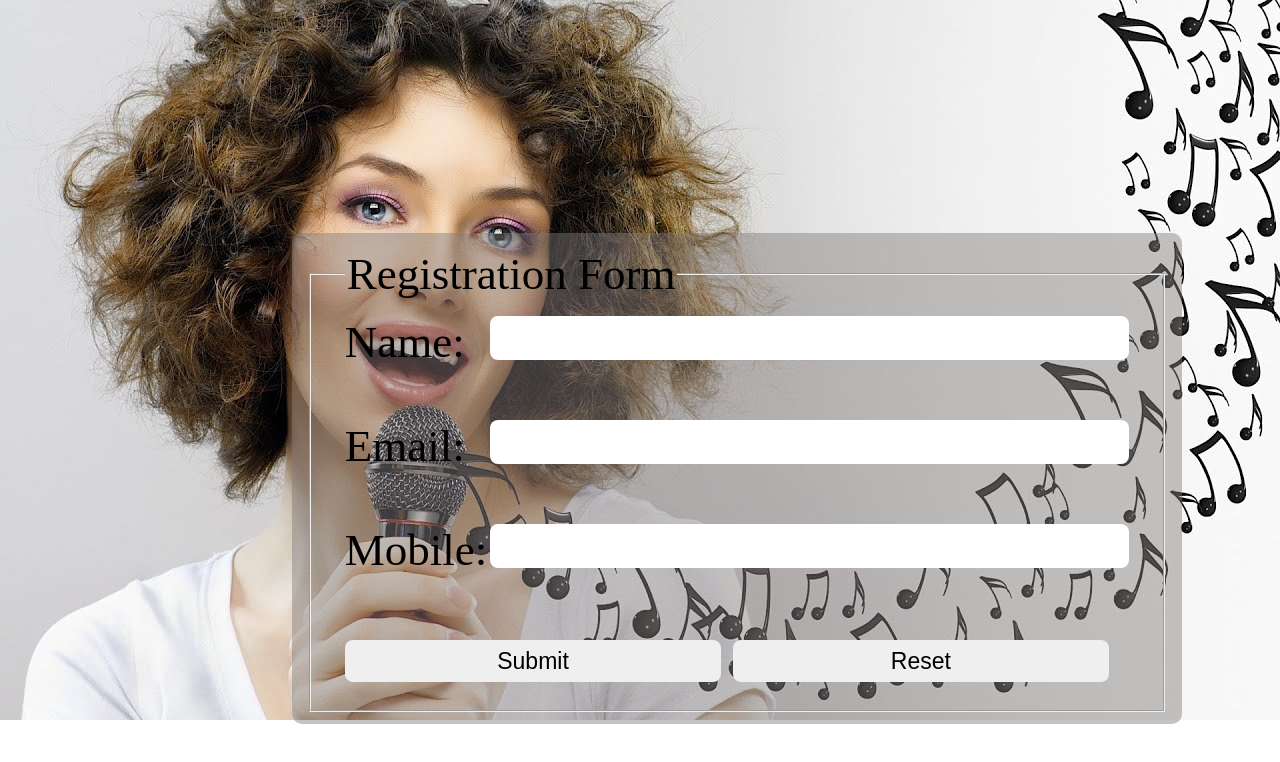
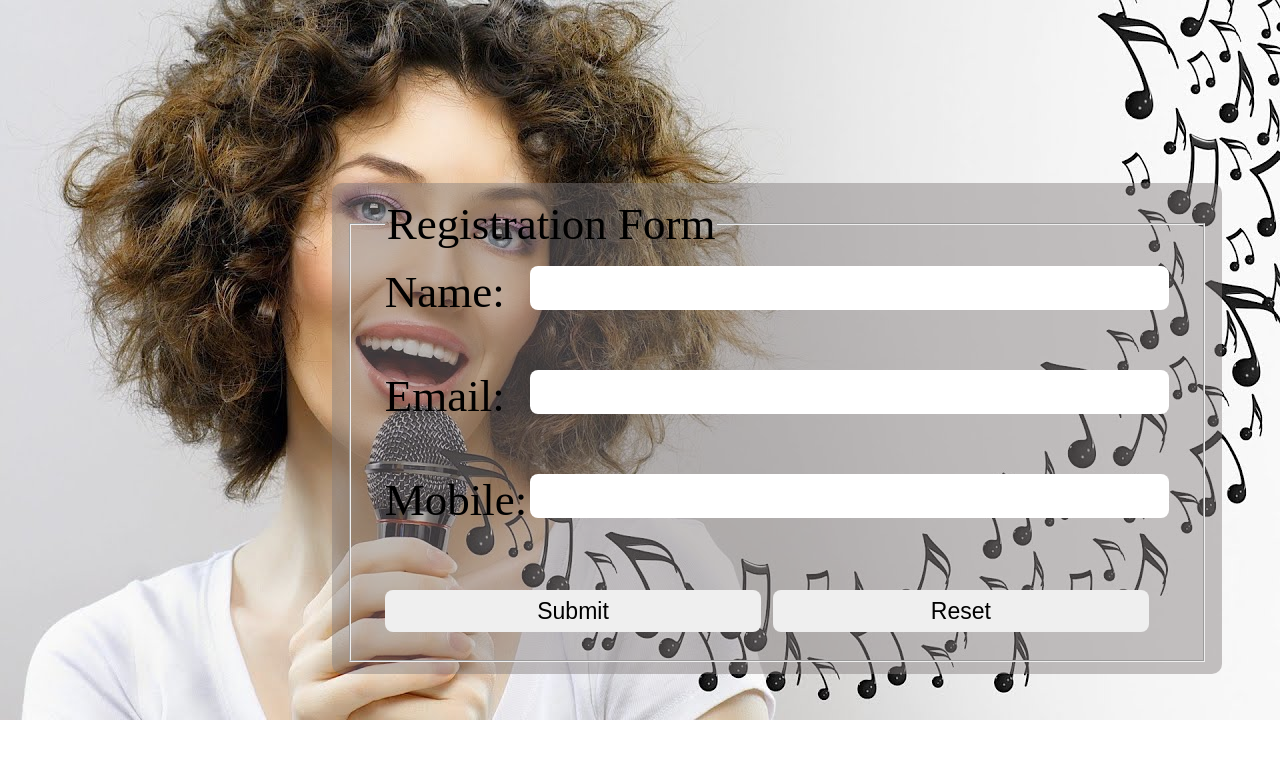
Before and after one commit to Ankesh054-official/musicLangerPage, a plain HTML site: page index.html in a window 1280 px wide. Drawn offline with Linux system fonts and the light colour scheme.

Commit message:
Some changes

```diff
--- a/css/style.css
+++ b/css/style.css
@@ -25,8 +25,8 @@ input{
     float: right;
     padding: 15px;
     width: 860px;
-    margin-top: 5em;
-    margin-right: 2em;
+    margin-top: 175px;
+    margin-right: 50px;
     background-color: rgba(128, 122, 122, 0.459);
     border-radius: 10px;
     font-size: 3em;
```
